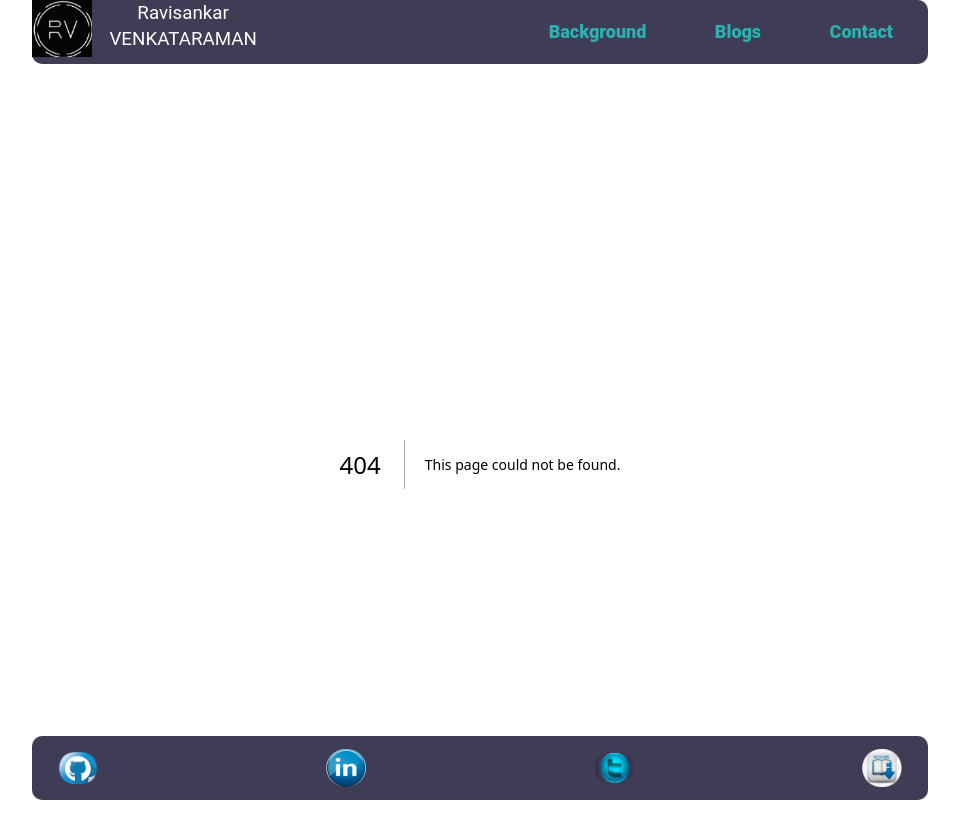
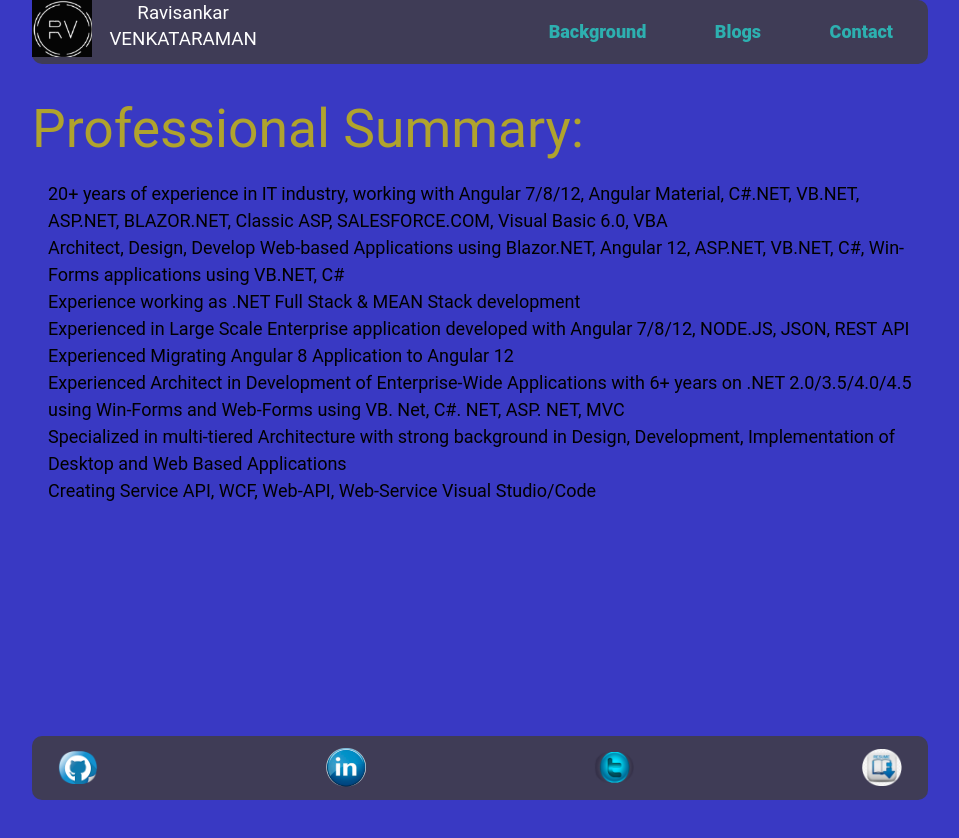
Before and after one commit to NJIT-WIS/midterm-portfolio-rv452njit, a Next.js app in the folder midterm-portfolio-rv452njit/: page /About in a window 1280 px wide. Before the commit this address had no page. Shown: the top 838 px of the page, without its empty margins (160-1119 px from the left). After the commit the page ends 804 px from the top, so only its background shows below. Built offline with nearby package versions, Linux system fonts and the light colour scheme.

Commit message:
closes #6

```diff
--- /dev/null
+++ b/midterm-portfolio-rv452njit/src/app/About/page.tsx
@@ -0,0 +1,152 @@
+import Footer from '@/app/footer'
+import Header from '@/app/header'
+import Image from 'next/image'
+import type { Metadata } from 'next'
+import { Inter, Roboto, Outfit } from 'next/font/google'
+
+export default function About({
+  children,
+}: {
+  children: React.ReactNode
+}) {
+  return (
+    <section className='Section-Setting' id='AboutSection'>
+      <main className="">
+            <h2 style={{color: '#B0A32D'}} >Professional Summary: </h2>
+            <ul className="ul-setting list-setting a">
+                <li>
+                    20+ years of experience in IT industry, working with Angular 7/8/12, Angular Material, C#.NET, VB.NET, ASP.NET, BLAZOR.NET, Classic ASP, SALESFORCE.COM, Visual Basic 6.0, VBA
+                </li>
+                <li>
+                    Architect, Design, Develop Web-based Applications using Blazor.NET, Angular 12, ASP.NET, VB.NET, C#, Win-Forms applications using VB.NET, C#
+                </li>
+                <li>
+                    Experience working as .NET Full Stack & MEAN Stack development
+                </li>
+                <li>
+                    Experienced in Large Scale Enterprise application developed with Angular 7/8/12, NODE.JS, JSON, REST API
+                </li>
+                <li>
+                    Experienced Migrating Angular 8 Application to Angular 12
+                </li>
+                <li>
+                    Experienced Architect in Development of Enterprise-Wide Applications with 6+ years on .NET 2.0/3.5/4.0/4.5 using Win-Forms and Web-Forms using VB. Net, C#. NET, ASP. NET, MVC
+                </li>
+                <li>
+                    Specialized in multi-tiered Architecture with strong background in Design, Development, Implementation of Desktop and Web Based Applications
+                </li>
+                <li>
+                    Creating Service API, WCF, Web-API, Web-Service Visual Studio/Code
+                </li>
+            </ul>
+      </main>
+    </section>
+  );
+}
+
+
+{/* <div className="z-10 max-w-5xl w-full items-center justify-between font-mono text-sm lg:flex">
+        <p className="fixed left-0 top-0 flex w-full justify-center border-b border-gray-300 bg-gradient-to-b from-zinc-200 pb-6 pt-8 backdrop-blur-2xl dark:border-neutral-800 dark:bg-zinc-800/30 dark:from-inherit lg:static lg:w-auto  lg:rounded-xl lg:border lg:bg-gray-200 lg:p-4 lg:dark:bg-zinc-800/30">
+          Get started by editing&nbsp;
+          <code className="font-mono font-bold">src/app/page.tsx</code>
+        </p>
+        <div className="fixed bottom-0 left-0 flex h-48 w-full items-end justify-center bg-gradient-to-t from-white via-white dark:from-black dark:via-black lg:static lg:h-auto lg:w-auto lg:bg-none">
+          <a
+            className="pointer-events-none flex place-items-center gap-2 p-8 lg:pointer-events-auto lg:p-0"
+            href="https://vercel.com?utm_source=create-next-app&utm_medium=appdir-template&utm_campaign=create-next-app"
+            target="_blank"
+            rel="noopener noreferrer"
+          >
+            By{' '}
+            <Image
+              src="/vercel.svg"
+              alt="Vercel Logo"
+              className="dark:invert"
+              width={100}
+              height={24}
+              priority
+            />
+          </a>
+        </div>
+      </div>
+
+      <div className="relative flex place-items-center before:absolute before:h-[300px] before:w-[480px] before:-translate-x-1/2 before:rounded-full before:bg-gradient-radial before:from-white before:to-transparent before:blur-2xl before:content-[''] after:absolute after:-z-20 after:h-[180px] after:w-[240px] after:translate-x-1/3 after:bg-gradient-conic after:from-sky-200 after:via-blue-200 after:blur-2xl after:content-[''] before:dark:bg-gradient-to-br before:dark:from-transparent before:dark:to-blue-700 before:dark:opacity-10 after:dark:from-sky-900 after:dark:via-[#0141ff] after:dark:opacity-40 before:lg:h-[360px] z-[-1]">
+        <Image
+          className="relative dark:drop-shadow-[0_0_0.3rem_#ffffff70] dark:invert"
+          src="/stars.jpg"
+          alt="Next.js Logo"
+          width={180}
+          height={37}
+          priority
+        />
+      </div>
+
+      <div className="mb-32 grid text-center lg:max-w-5xl lg:w-full lg:mb-0 lg:grid-cols-4 lg:text-left">
+        <a
+          href="https://nextjs.org/docs?utm_source=create-next-app&utm_medium=appdir-template&utm_campaign=create-next-app"
+          className="group rounded-lg border border-transparent px-5 py-4 transition-colors hover:border-gray-300 hover:bg-gray-100 hover:dark:border-neutral-700 hover:dark:bg-neutral-800/30"
+          target="_blank"
+          rel="noopener noreferrer"
+        >
+          <h2 className={`mb-3 text-2xl font-semibold`}>
+            Docs{' '}
+            <span className="inline-block transition-transform group-hover:translate-x-1 motion-reduce:transform-none">
+              -&gt;
+            </span>
+          </h2>
+          <p className={`m-0 max-w-[30ch] text-sm opacity-50`}>
+            Find in-depth information about Next.js features and API.
+          </p>
+        </a>
+
+        <a
+          href="https://nextjs.org/learn?utm_source=create-next-app&utm_medium=appdir-template-tw&utm_campaign=create-next-app"
+          className="group rounded-lg border border-transparent px-5 py-4 transition-colors hover:border-gray-300 hover:bg-gray-100 hover:dark:border-neutral-700 hover:dark:bg-neutral-800/30"
+          target="_blank"
+          rel="noopener noreferrer"
+        >
+          <h2 className={`mb-3 text-2xl font-semibold`}>
+            Learn{' '}
+            <span className="inline-block transition-transform group-hover:translate-x-1 motion-reduce:transform-none">
+              -&gt;
+            </span>
+          </h2>
+          <p className={`m-0 max-w-[30ch] text-sm opacity-50`}>
+            Learn about Next.js in an interactive course with&nbsp;quizzes!
+          </p>
+        </a>
+
+        <a
+          href="https://vercel.com/templates?framework=next.js&utm_source=create-next-app&utm_medium=appdir-template&utm_campaign=create-next-app"
+          className="group rounded-lg border border-transparent px-5 py-4 transition-colors hover:border-gray-300 hover:bg-gray-100 hover:dark:border-neutral-700 hover:dark:bg-neutral-800/30"
+          target="_blank"
+          rel="noopener noreferrer"
+        >
+          <h2 className={`mb-3 text-2xl font-semibold`}>
+            Templates{' '}
+            <span className="inline-block transition-transform group-hover:translate-x-1 motion-reduce:transform-none">
+              -&gt;
+            </span>
+          </h2>
+          <p className={`m-0 max-w-[30ch] text-sm opacity-50`}>
+            Explore the Next.js 13 playground.
+          </p>
+        </a>
+
+        <a
+          href="https://vercel.com/new?utm_source=create-next-app&utm_medium=appdir-template&utm_campaign=create-next-app"
+          className="group rounded-lg border border-transparent px-5 py-4 transition-colors hover:border-gray-300 hover:bg-gray-100 hover:dark:border-neutral-700 hover:dark:bg-neutral-800/30"
+          target="_blank"
+          rel="noopener noreferrer"
+        >
+          <h2 className={`mb-3 text-2xl font-semibold`}>
+            Deploy{' '}
+            <span className="inline-block transition-transform group-hover:translate-x-1 motion-reduce:transform-none">
+              -&gt;
+            </span>
+          </h2>
+          <p className={`m-0 max-w-[30ch] text-sm opacity-50`}>
+            Instantly deploy your Next.js site to a shareable URL with Vercel.
+          </p>
+        </a>
+      </div> */}
```
